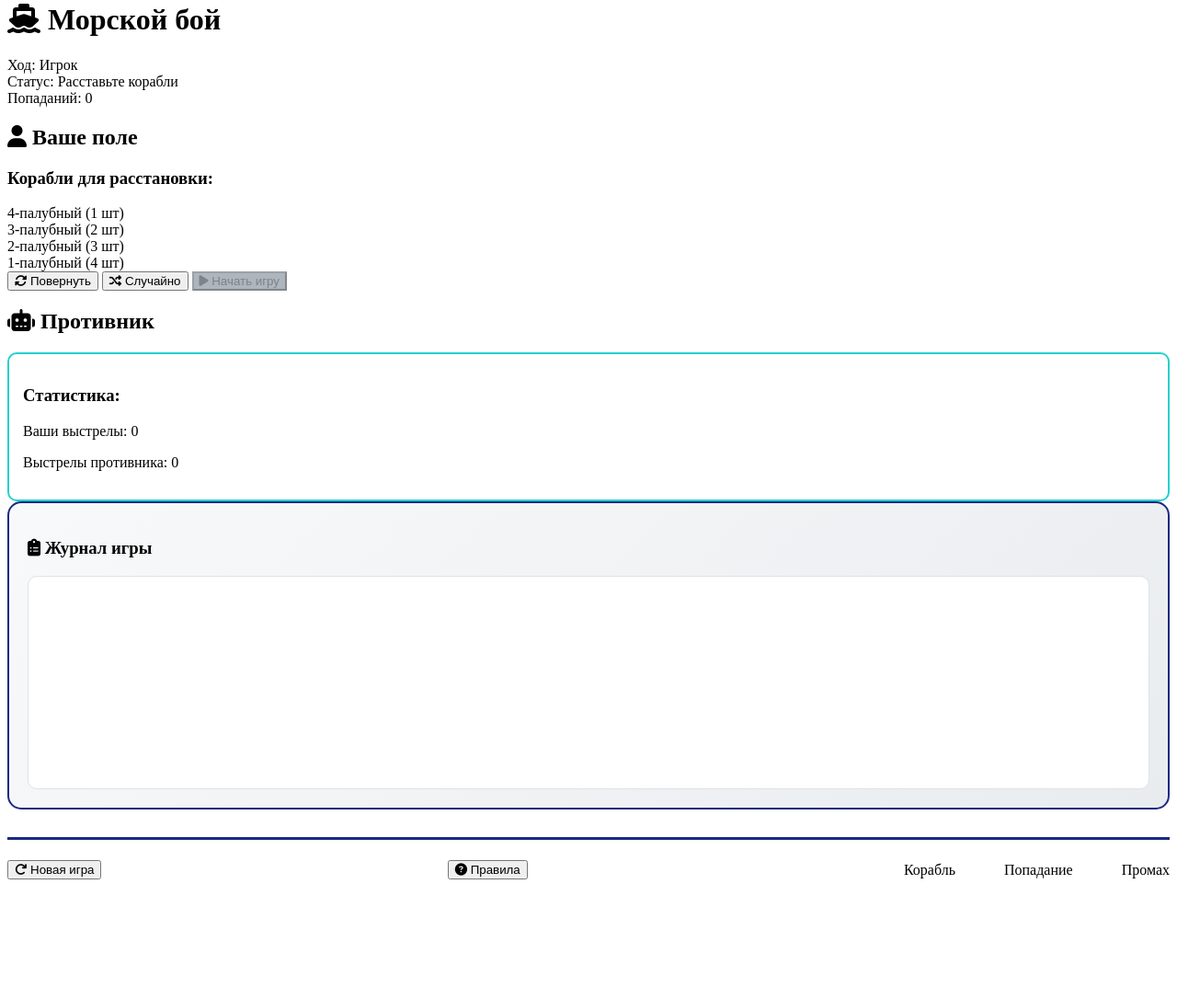
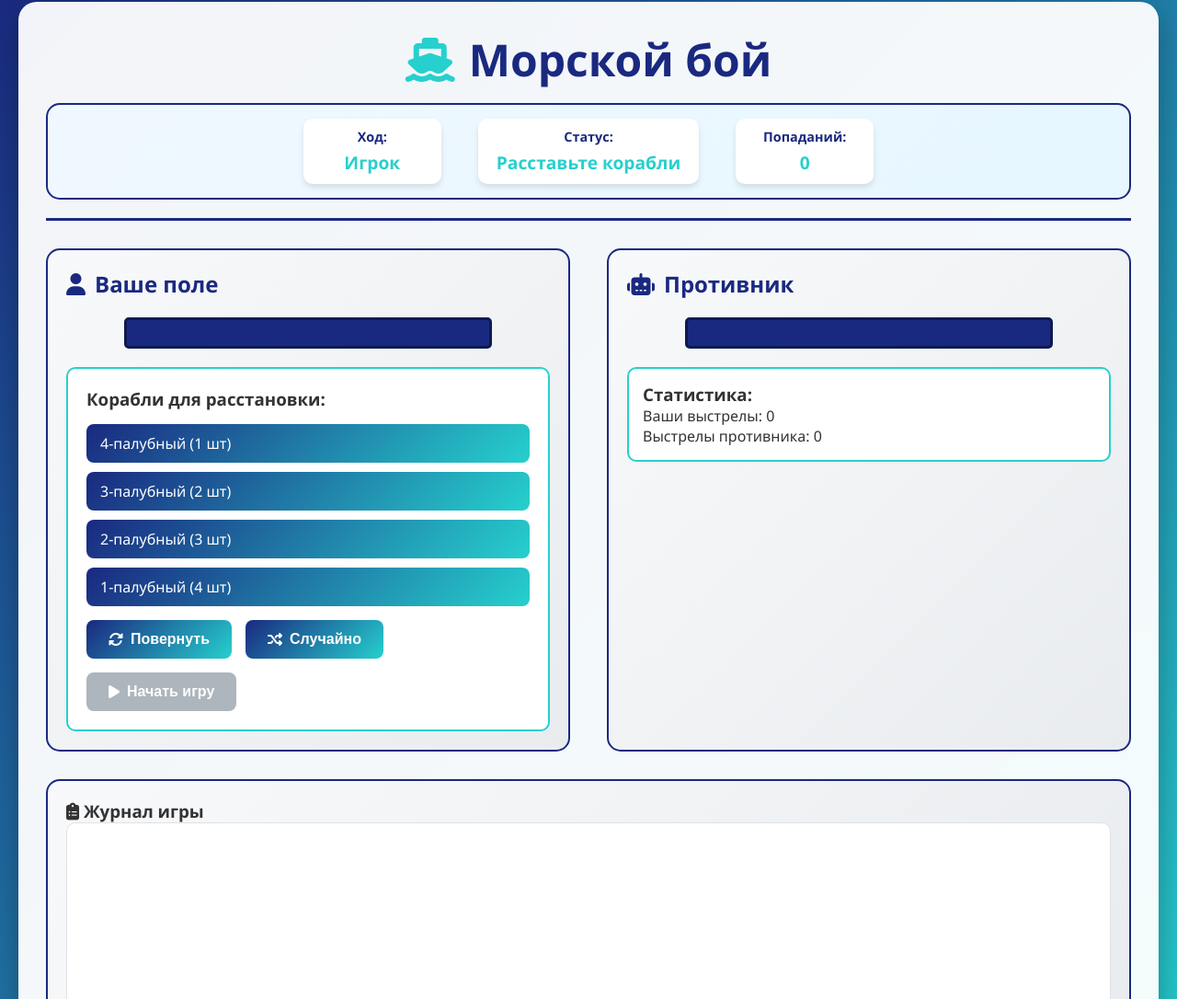
Before and after one commit to zloykabar/sea-battle, a plain HTML site: page index.html in a window 1280 px wide. Shown: the part 18-1104 px from the top of the page at 92% size. Before the commit the page ends 984 px from the top, so only its background shows below. Drawn offline with Linux system fonts and the light colour scheme.

Commit message:
Update style.css

```diff
--- a/style.css
+++ b/style.css
@@ -1,3 +1,228 @@
+* {
+    margin: 0;
+    padding: 0;
+    box-sizing: border-box;
+}
+
+body {
+    font-family: 'Segoe UI', Tahoma, Geneva, Verdana, sans-serif;
+    background: linear-gradient(135deg, #1a2980, #26d0ce);
+    color: #333;
+    min-height: 100vh;
+    padding: 20px;
+}
+
+.container {
+    max-width: 1400px;
+    margin: 0 auto;
+    background-color: rgba(255, 255, 255, 0.95);
+    border-radius: 20px;
+    box-shadow: 0 10px 30px rgba(0, 0, 0, 0.3);
+    padding: 30px;
+}
+
+header {
+    text-align: center;
+    margin-bottom: 30px;
+    padding-bottom: 20px;
+    border-bottom: 3px solid #1a2980;
+}
+
+h1 {
+    color: #1a2980;
+    font-size: 3em;
+    margin-bottom: 15px;
+    display: flex;
+    align-items: center;
+    justify-content: center;
+    gap: 15px;
+}
+
+h1 i {
+    color: #26d0ce;
+}
+
+.game-info {
+    display: flex;
+    justify-content: center;
+    gap: 40px;
+    flex-wrap: wrap;
+    background: linear-gradient(135deg, #f0f8ff, #e6f7ff);
+    padding: 15px;
+    border-radius: 15px;
+    border: 2px solid #1a2980;
+}
+
+.info-item {
+    display: flex;
+    flex-direction: column;
+    align-items: center;
+    padding: 10px 20px;
+    background: white;
+    border-radius: 10px;
+    min-width: 150px;
+    box-shadow: 0 4px 6px rgba(0, 0, 0, 0.1);
+}
+
+.label {
+    font-weight: 600;
+    color: #1a2980;
+    margin-bottom: 5px;
+    font-size: 0.9em;
+}
+
+#turn, #status, #hits {
+    font-size: 1.2em;
+    font-weight: bold;
+    color: #26d0ce;
+}
+
+.boards-container {
+    display: flex;
+    gap: 40px;
+    margin-bottom: 30px;
+    flex-wrap: wrap;
+}
+
+.player-section, .computer-section {
+    flex: 1;
+    min-width: 300px;
+    background: linear-gradient(135deg, #f8f9fa, #e9ecef);
+    padding: 20px;
+    border-radius: 15px;
+    border: 2px solid #1a2980;
+}
+
+h2 {
+    color: #1a2980;
+    margin-bottom: 20px;
+    display: flex;
+    align-items: center;
+    gap: 10px;
+    font-size: 1.5em;
+}
+
+.board {
+    display: grid;
+    grid-template-columns: repeat(10, 1fr);
+    grid-template-rows: repeat(10, 1fr);
+    gap: 2px;
+    width: 100%;
+    max-width: 400px;
+    margin: 0 auto 20px;
+    background-color: #1a2980;
+    padding: 5px;
+    border-radius: 5px;
+    border: 3px solid #0d1b4e;
+}
+
+.cell {
+    aspect-ratio: 1;
+    background-color: #4dabf7;
+    border-radius: 3px;
+    cursor: pointer;
+    transition: all 0.3s ease;
+    display: flex;
+    align-items: center;
+    justify-content: center;
+    font-weight: bold;
+}
+
+.cell:hover {
+    transform: scale(1.05);
+    background-color: #74c0fc;
+}
+
+.cell.ship {
+    background-color: #495057;
+    border: 2px solid #212529;
+}
+
+.cell.hit {
+    background-color: #ff6b6b;
+    position: relative;
+}
+
+.cell.hit::after {
+    content: '✕';
+    color: white;
+    font-size: 1.2em;
+}
+
+.cell.miss {
+    background-color: #adb5bd;
+    position: relative;
+}
+
+.cell.miss::after {
+    content: '•';
+    color: white;
+    font-size: 1.5em;
+}
+
+.cell.ship.hit {
+    background-color: #e03131;
+}
+
+.ship-selection {
+    background: white;
+    padding: 20px;
+    border-radius: 10px;
+    margin-top: 20px;
+    border: 2px solid #26d0ce;
+}
+
+.ships-to-place {
+    display: flex;
+    flex-direction: column;
+    gap: 10px;
+    margin: 15px 0;
+}
+
+.ship-item {
+    padding: 10px 15px;
+    background: linear-gradient(135deg, #1a2980, #26d0ce);
+    color: white;
+    border-radius: 8px;
+    cursor: pointer;
+    transition: transform 0.2s;
+    font-weight: 500;
+}
+
+.ship-item:hover {
+    transform: translateX(5px);
+    background: linear-gradient(135deg, #26d0ce, #1a2980);
+}
+
+.ship-item.selected {
+    background: linear-gradient(135deg, #ff6b6b, #e03131);
+    box-shadow: 0 0 10px rgba(255, 107, 107, 0.5);
+}
+
+.controls {
+    display: flex;
+    gap: 15px;
+    flex-wrap: wrap;
+}
+
+button {
+    padding: 12px 24px;
+    background: linear-gradient(135deg, #1a2980, #26d0ce);
+    color: white;
+    border: none;
+    border-radius: 8px;
+    cursor: pointer;
+    font-size: 1em;
+    font-weight: 600;
+    transition: all 0.3s ease;
+    display: flex;
+    align-items: center;
+    justify-content: center;
+    gap: 8px;
+    min-width: 150px;
+}
+
+button:hover {
 transform: translateY(-2px);
     box-shadow: 0 5px 15px rgba(0, 0, 0, 0.2);
     background: linear-gradient(135deg, #26d0ce, #1a2980);
```
